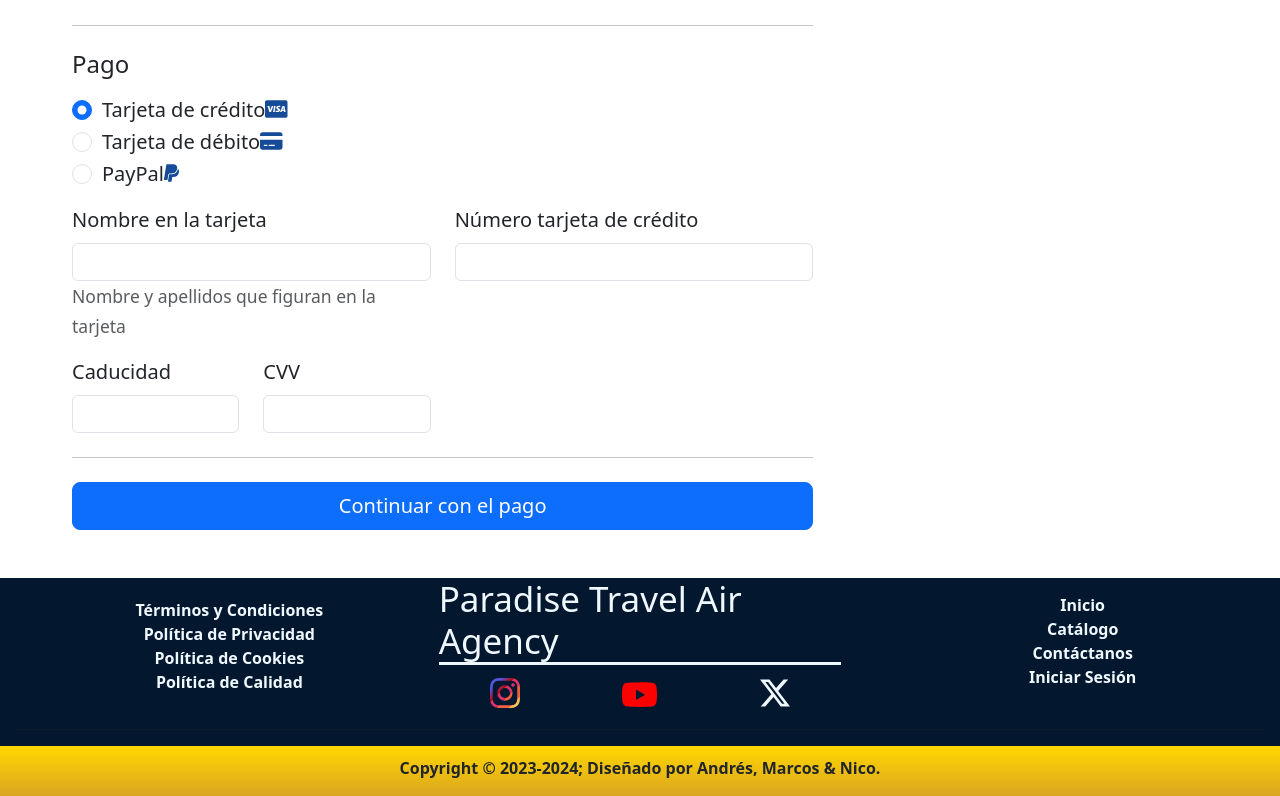
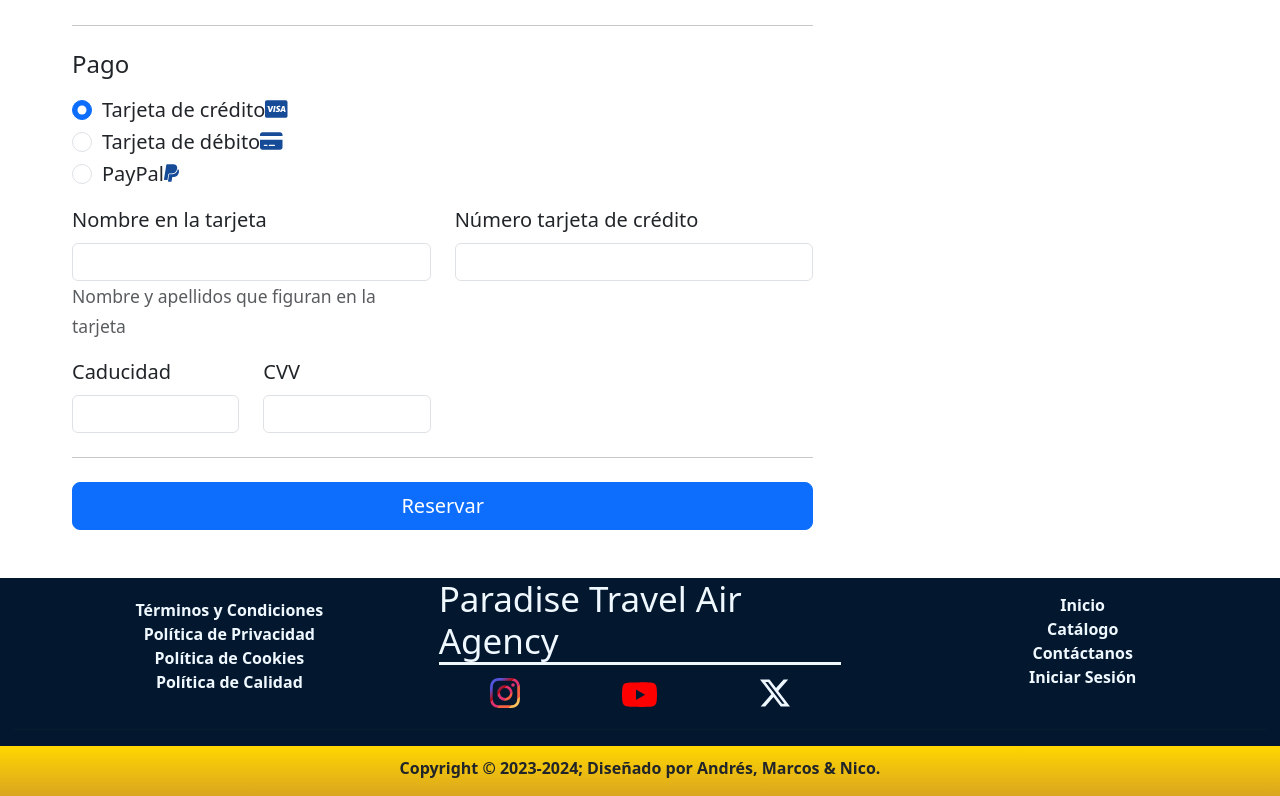
Before and after one commit to nicolascastellanosmena/Agencia-De-Viaje, an Angular app in the folder AgenciaViaje/: page /reservas in a window 1280 px wide. Shown: the part 939-1735 px from the top of the page. Built offline with nearby package versions, Linux system fonts and the light colour scheme.

Commit message:
Pequeños cambios hechos.

```diff
--- a/AgenciaViaje/src/app/page/home/home.component.html
+++ b/AgenciaViaje/src/app/page/home/home.component.html
@@ -103,8 +103,7 @@
                         </div>
                         }
                     }
-                        }
-                    }
+
                 </div>
                 <div class="vermas">
                     <a href="catalogo">Ver más ofertas</a>
--- a/AgenciaViaje/src/app/page/pais-details/pais-details.component.html
+++ b/AgenciaViaje/src/app/page/pais-details/pais-details.component.html
@@ -90,7 +90,7 @@
                                   <span>Total (USD)</span>
                                     <strong>{{calcularPrecioTotal() | currency }}</strong>
                                 </li>
-                                <button type="button" class="btn btn-success" routerLink="/reservas" (click)="reservar()" (click)="scrollToTop()">Reservar</button>
+                                <button type="button" class="btn btn-success" routerLink="/reservas" (click)="reservar()" (click)="scrollToTop()">Continuar con el pago</button>
                               </ul>
                             </div>
                           }
--- a/AgenciaViaje/src/app/page/reservas/reservas.component.html
+++ b/AgenciaViaje/src/app/page/reservas/reservas.component.html
@@ -205,7 +205,7 @@
 
       <hr class="my-4">
 
-      <button class="w-100 btn btn-primary btn-lg" type="submit">Continuar con el pago</button>
+      <button class="w-100 btn btn-primary btn-lg" type="submit" routerLink="/home" (click)="scrollToTop()">Reservar</button>
     </form>
   </div>
 </div>
--- a/AgenciaViaje/src/app/page/reservas/reservas.component.ts
+++ b/AgenciaViaje/src/app/page/reservas/reservas.component.ts
@@ -1,13 +1,13 @@
 import { Component, OnInit } from '@angular/core';
 import { FooterComponent } from '../../component/footer/footer.component';
-import { ActivatedRoute, Navigation, Router } from '@angular/router';
+import { ActivatedRoute, Navigation, Router, RouterLink } from '@angular/router';
 import { DestinosService } from '../../services/destinos.service';
 import { CurrencyPipe } from '@angular/common';
 import { Destinos } from '../../common/destinos';
 @Component({
   selector: 'app-reservas',
   standalone: true,
-  imports: [FooterComponent,CurrencyPipe],
+  imports: [FooterComponent,CurrencyPipe, RouterLink],
   templateUrl: './reservas.component.html',
   styleUrl: './reservas.component.css'
 })
```
